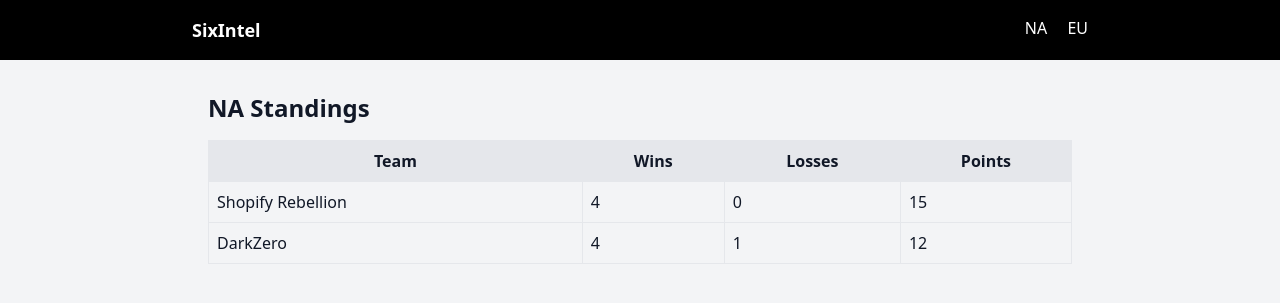
After one commit to JayAlton/SixIntel, a Flask app: page /na/standings in a window 1280 px wide. The commit adds this page. Shown: the top 303 px of the page. Run offline with Flask 3, Linux system fonts and the light colour scheme; some libraries are stand-ins or nearby versions.

Commit message:
Added html struct and scraped scraper for now

```diff
--- a/app.py
+++ b/app.py
@@ -3,12 +3,24 @@ from scraper.liquipedia_scraper import get_r6_standings
 
 app = Flask(__name__)
 
-# Scrape once at startup
-standings_cache = get_r6_standings()
+@app.route("/")
+def landing():
+    return render_template("index.html")
 
-@app.route("/")
-def index():
-    return render_template("index.html", standings=standings_cache)
+@app.route('/<region>')
+def region_home(region):
+    if region not in ['na', 'eu']:
+        return "Region not found", 404
+    return render_template('region_home.html', region=region.upper())
+
+@app.route('/<region>/standings')
+def region_standings(region):
+    standings = get_r6_standings(region)
+    return render_template('standings.html', region=region.upper(), standings=standings)
+
+@app.route('/<region>/stats')
+def region_stats(region):
+    return render_template('stats.html', region=region.upper(), stats=[])
 
 if __name__ == "__main__":
     app.run(debug=True)
--- /dev/null
+++ b/data/na_standings.json
@@ -0,0 +1,14 @@
+[
+	{
+		"team": "Shopify Rebellion",
+		"wins": "4",
+		"losses": "0",
+		"points": "15"
+	},
+	{
+		"team": "DarkZero",
+		"wins": "4",
+		"losses": "1",
+		"points": "12"
+	}
+]
--- a/scraper/liquipedia_scraper.py
+++ b/scraper/liquipedia_scraper.py
@@ -1,54 +1,11 @@
-from selenium import webdriver
-from selenium.webdriver.chrome.service import Service
-from selenium.webdriver.chrome.options import Options
-from webdriver_manager.chrome import ChromeDriverManager
 from bs4 import BeautifulSoup
+import json
+import os
 import time
 
-def get_r6_standings():
-    url = "https://liquipedia.net/rainbowsix/North_America_League/2025/Stage_1"
-
-    options = Options()
-    options.add_argument("--headless")
-    options.add_argument("--no-sandbox")
-    options.add_argument("--disable-dev-shm-usage")
-
-    service = Service(ChromeDriverManager().install())
-    driver = webdriver.Chrome(service = service, options=options)
-
-    print("Loading page in browser...")
-    driver.get(url)
-    time.sleep(5)
-
-    soup = BeautifulSoup(driver.page_source, "html.parser")
-    driver.quit()
-
-    container = soup.find("div", class_="table-responsive toggle-area toggle-area-6")
-    if not container:
-        print("⚠️ Could not find standings container div.")
-        return []
-
-    table = container.find("table")
-    if not table:
-        print("⚠️ Could not find table inside standings container.")
-        return []
-
-    standings = []
-    for row in table.find_all("tr")[1:]:
-        cols = row.find_all("td")
-        if len(cols) < 6:
-            continue
-        team_tag = cols[1].find("a")
-        team = team_tag.get_text(strip=True) if team_tag else cols[1].get_text(strip=True)
-        wins = cols[2].get_text(strip=True)
-        losses = cols[3].get_text(strip=True)
-        points = cols[5].get_text(strip=True)
-        standings.append({
-            "team": team,
-            "wins": wins,
-            "losses": losses,
-            "points": points
-        })
-
-    print(f"Scraped {len(standings)} teams from live page.")
-    return standings
+def get_r6_standings(region):
+    print("Loading standings from local JSON file...")
+    path = f"data/{region.lower()}_standings.json"
+    with open(path) as f:
+        data = json.load(f)
+    return data
--- /dev/null
+++ b/templates/layout.html
@@ -0,0 +1,23 @@
+<!DOCTYPE html>
+<html lang="en">
+<head>
+  <meta charset="UTF-8" />
+  <title>{% block title %}SixIntel{% endblock %}</title>
+  <script src="https://cdn.tailwindcss.com"></script>
+</head>
+<body class="bg-gray-100 text-gray-900">
+  <nav class="bg-black text-white p-4">
+    <div class="max-w-4xl mx-auto flex justify-between">
+      <a href="/" class="font-bold text-lg">SixIntel</a>
+      <div class="space-x-4">
+        <a href="/na" class="hover:underline">NA</a>
+        <a href="/eu" class="hover:underline">EU</a>
+      </div>
+    </div>
+  </nav>
+
+  <main class="max-w-4xl mx-auto mt-8 px-4">
+    {% block content %}{% endblock %}
+  </main>
+</body>
+</html>
--- /dev/null
+++ b/templates/standings.html
@@ -0,0 +1,25 @@
+{% extends "layout.html" %}
+{% block title %}{{ region }} Standings | SixIntel{% endblock %}
+{% block content %}
+<h1 class="text-2xl font-bold mb-4">{{ region }} Standings</h1>
+<table class="w-full border-collapse">
+  <thead>
+    <tr class="bg-gray-200">
+      <th class="p-2 border">Team</th>
+      <th class="p-2 border">Wins</th>
+      <th class="p-2 border">Losses</th>
+      <th class="p-2 border">Points</th>
+    </tr>
+  </thead>
+  <tbody>
+    {% for team in standings %}
+    <tr class="hover:bg-gray-100">
+      <td class="p-2 border">{{ team.team }}</td>
+      <td class="p-2 border">{{ team.wins }}</td>
+      <td class="p-2 border">{{ team.losses }}</td>
+      <td class="p-2 border">{{ team.points }}</td>
+    </tr>
+    {% endfor %}
+  </tbody>
+</table>
+{% endblock %}
--- /dev/null
+++ b/templates/stats.html
@@ -0,0 +1,6 @@
+{% extends "layout.html" %}
+{% block title %}{{ region }} Stats | SixIntel{% endblock %}
+{% block content %}
+<h1 class="text-2xl font-bold mb-4">{{ region }} Stats</h1>
+<p>Coming soon...</p>
+{% endblock %}
```
Also changed, not shown: templates/index.html (+10 -30 lines), templates/oldindex.html (added, +30 -0 lines), templates/region_home.html (added, +9 -0 lines).
